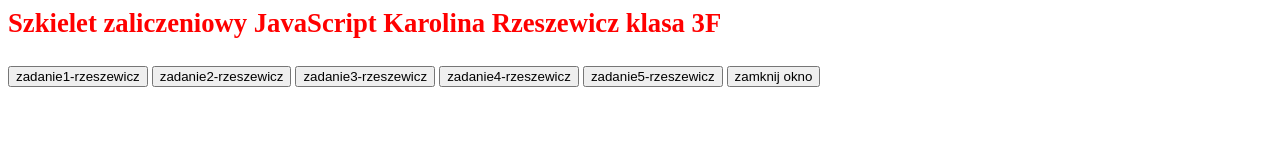
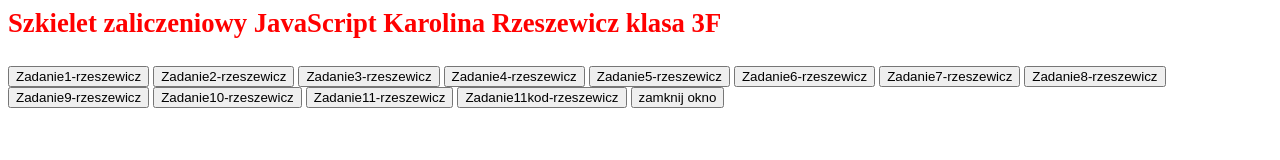
Before and after one commit to Karo122/JavaScript_wiosna, a plain HTML site: page index.html in a window 1280 px wide. Drawn offline with Linux system fonts and the light colour scheme.

Commit message:
Update index.html

```diff
--- a/index.html
+++ b/index.html
@@ -103,11 +103,20 @@
     <body>
         <p style="color: red; font-size: 20pt;font-weight: bold;">Szkielet zaliczeniowy JavaScript Karolina Rzeszewicz klasa 3F</p>
         <form>
-            <input type="button" name="zadanie1" value="zadanie1-rzeszewicz" onclick="WinOpen_z1(' ')">
-            <input type="button" name="zadanie2" value="zadanie2-rzeszewicz" onclick="WinOpen_z2(' ')">
-            <input type="button" name="zadanie3" value="zadanie3-rzeszewicz" onclick="WinOpen_z3(' ')">
-            <input type="button" name="zadanie4" value="zadanie4-rzeszewicz" onclick="WinOpen_z4(' ')">
-            <input type="button" name="zadanie5" value="zadanie5-rzeszewicz" onclick="WinOpen_z5(' ')">
+            <input type="button" name="zadanie1" value="Zadanie1-rzeszewicz" onclick="WinOpen_z1(' ')">
+            <input type="button" name="przycisk" value="Zadanie2-rzeszewicz" onclick="WinOpen_z2(' ')">
+            <input type="button" name="przycisk" value="Zadanie3-rzeszewicz" onclick="WinOpen_z3(' ')">
+            <input type="button" name="przycisk" value="Zadanie4-rzeszewicz" onclick="WinOpen_z4(' ')">
+            <input type="button" name="przycisk" value="Zadanie5-rzeszewicz" onclick="WinOpen_z5(' ')">
+
+            <input type="button" name="przycisk" value="Zadanie6-rzeszewicz" onclick="WinOpen_z6(' ')">
+            <input type="button" name="przycisk" value="Zadanie7-rzeszewicz" onclick="WinOpen_z7(' ')">
+            <input type="button" name="przycisk" value="Zadanie8-rzeszewicz" onclick="WinOpen_z8(' ')">
+            <input type="button" name="przycisk" value="Zadanie9-rzeszewicz" onclick="WinOpen_z9(' ')">
+            <input type="button" name="przycisk" value="Zadanie10-rzeszewicz" onclick="WinOpen_z10(' ')">
+            <input type="button" name="przycisk" value="Zadanie11-rzeszewicz" onclick="WinOpen_z11(' ')">
+            <input type="button" name="przycisk" value="Zadanie11kod-rzeszewicz" onclick="WinOpen_z11kod(' ')">
+
             <input type="button" value="zamknij okno" onclick="okno_zamknij()"/>
         </form>
     </body>
```
